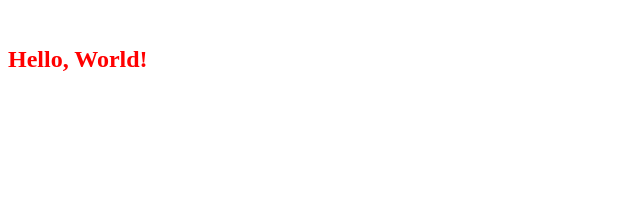
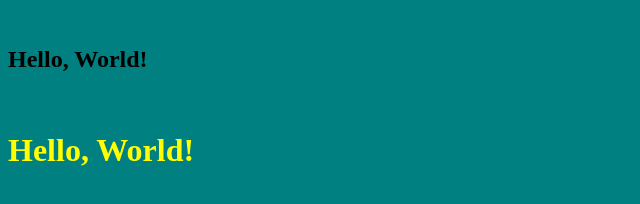
Before and after one commit to SergeyVdovin/losk, a plain HTML site: page index.html in a window 1280 px wide. Shown: the whole page, without its empty margins (0-640 px from the left). Drawn offline with Linux system fonts and the light colour scheme.

Commit message:
Добавлен цвет фона + Вторая строка Hello World

```diff
--- a/index.html
+++ b/index.html
@@ -6,8 +6,10 @@
     <meta name="viewport" content="width=device-width, initial-scale=1.0">
     <title>Hello World</title>
 </head>
-<body>
-<FONT COLOR=red><BR>
+<body bgcolor="teal">
+<FONT COLOR=black><BR>
   <h2>Hello, World!</h2>
+<FONT COLOR=yellow><BR>
+  <H1>Hello, World!</H1>
 </body>
 </html>
```
